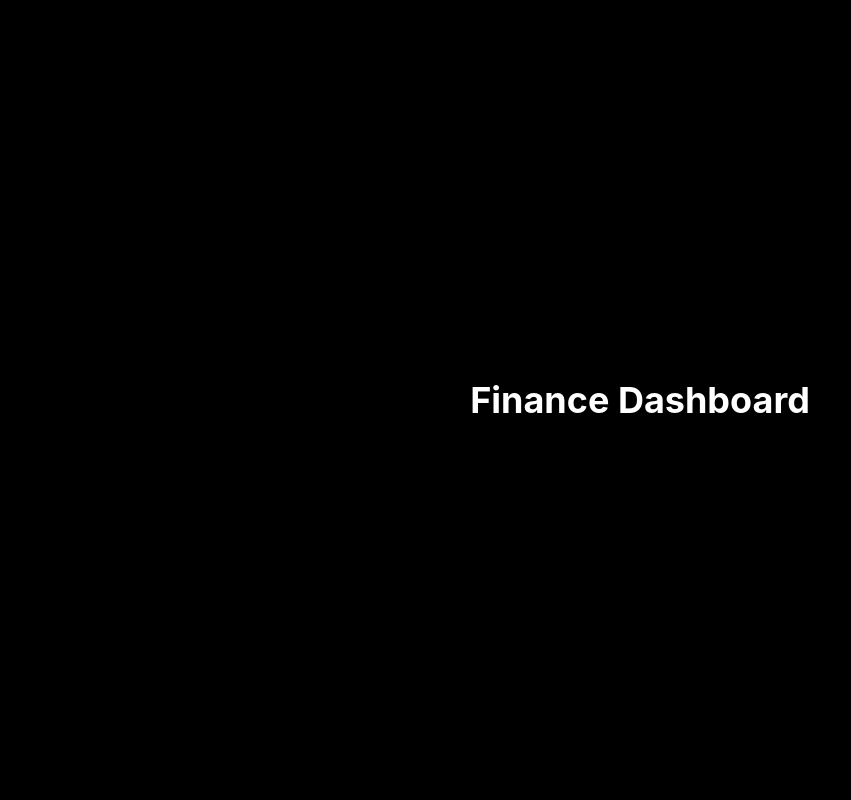
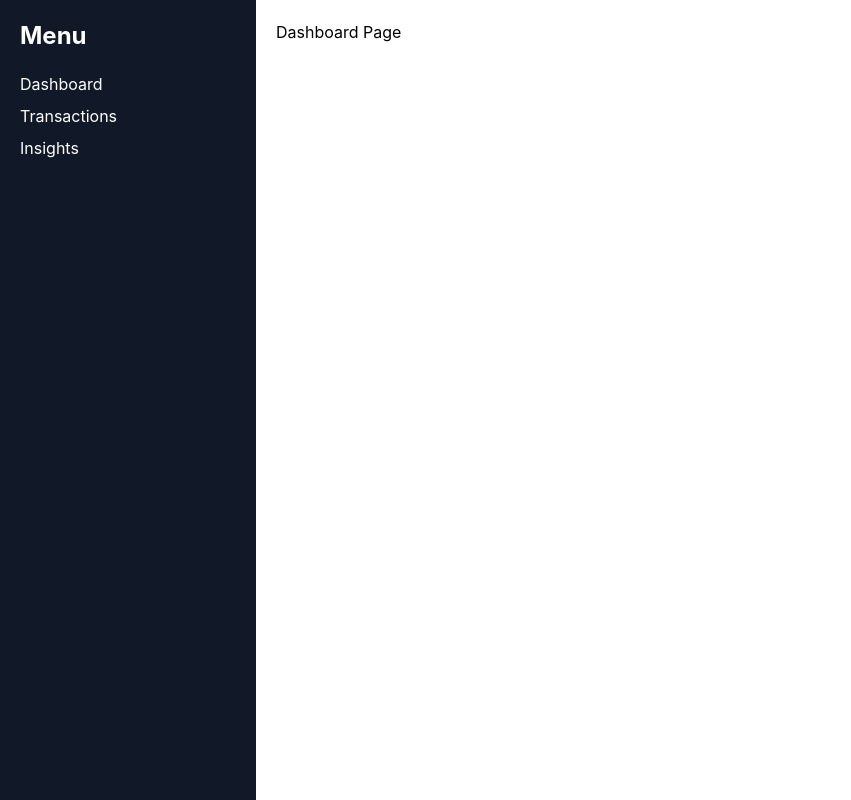
Before and after one commit to sai-unknown/finance-dashboard, a React (Create React App) app: page / in a window 1280 px wide. Shown: the whole page, without its empty margins (0-851 px from the left). Built offline with nearby package versions, Linux system fonts and the light colour scheme.

Commit message:
Added sidebar layout

```diff
--- a/src/App.js
+++ b/src/App.js
@@ -1,7 +1,13 @@
+import Sidebar from "./components/Sidebar";
+import Dashboard from "./pages/dashboard";
+
 function App() {
   return (
-    <div className="App bg-black text-white h-screen flex items-center justify-center">
-      <h1 className="text-4xl font-bold">Finance Dashboard</h1>
+    <div className="flex">
+      <Sidebar />
+      <div className="p-5">
+        <Dashboard />
+      </div>
     </div>
   );
 }
--- /dev/null
+++ b/src/components/Sidebar.js
@@ -0,0 +1,14 @@
+function Sidebar() {
+    return (
+        <div className="w-64 h-screen bg-gray-900 text-white p-5">
+            <h2 className="text-2xl font-bold mb-5">Menu</h2>
+            <ul>
+                <li className="mb-2">Dashboard</li>
+                <li className="mb-2">Transactions</li>
+                <li className="mb-2">Insights</li>
+            </ul>
+        </div>
+    );
+}
+
+export default Sidebar;
--- /dev/null
+++ b/src/pages/dashboard.js
@@ -0,0 +1,5 @@
+function Dashboard() {
+    return <h2>Dashboard Page</h2>;
+}
+
+export default Dashboard;
```
